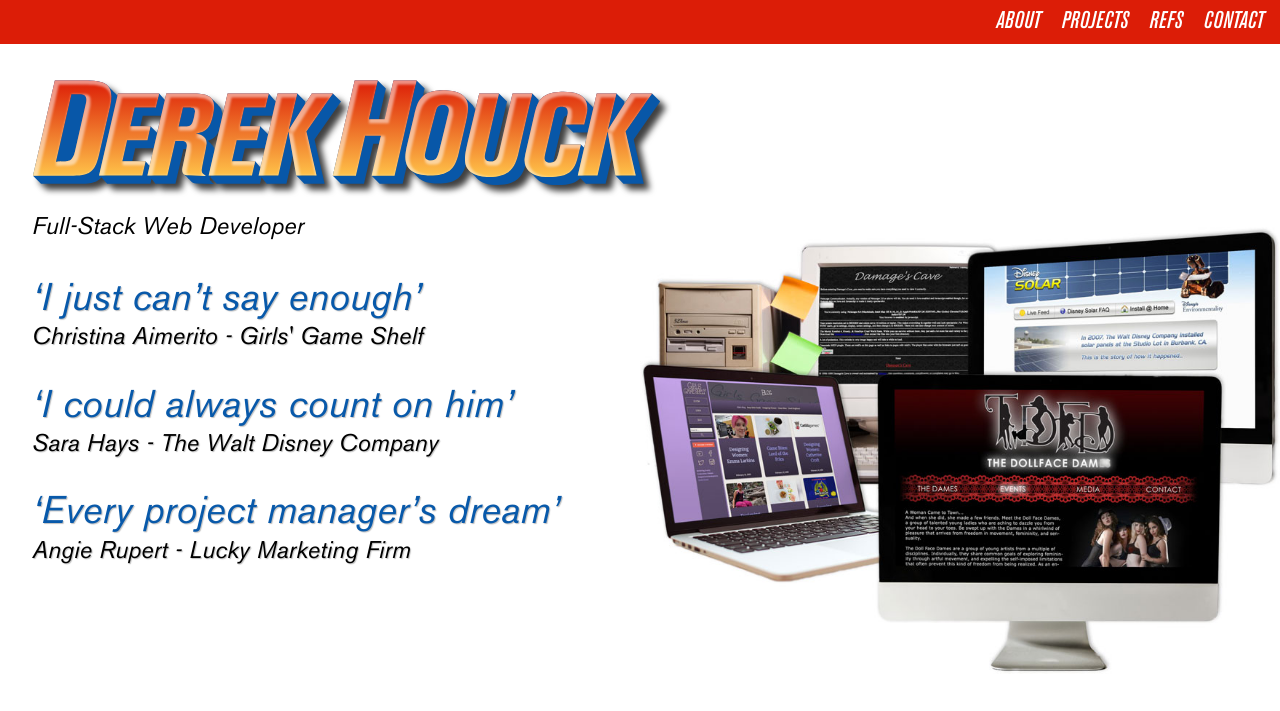
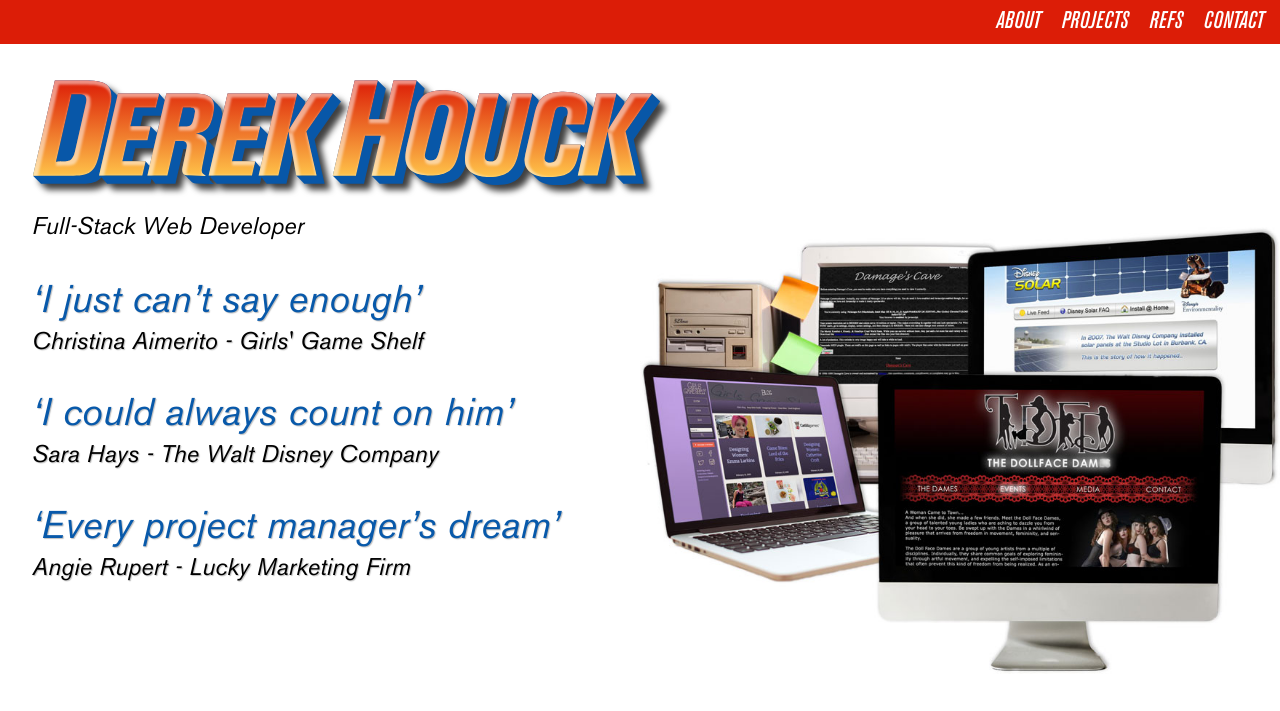
Before and after one commit to derekhouck/derekhouck.github.io, a Jekyll site: the page built from index.html, in a window 1280 px wide. Shown: the top 711 px of the page. Built offline with Jekyll 4.4.1, drawn with Linux system fonts in a browser that asks for light colours.

Commit message:
Adjust homepage styles

```diff
--- a/_sass/main.scss
+++ b/_sass/main.scss
@@ -300,7 +300,7 @@
 }
 
 .headlines {
-  line-height: 1.2;
+  line-height: 1.3;
   list-style: none;
   margin: 0;
   padding: 0;
@@ -309,7 +309,7 @@
     text-decoration: none;
   }
   li {
-    margin-bottom: 1rem;
+    margin: 2rem 0;
   }
   p {
     margin: 0;
@@ -331,6 +331,7 @@
     background: url("/assets/images/devices.jpg") no-repeat 100% 50%;
     background-size: 50vw auto;
     font-size: 1.2em;
+    padding: 4rem 2rem 2rem;
     text-align: left;
   }
 
```
